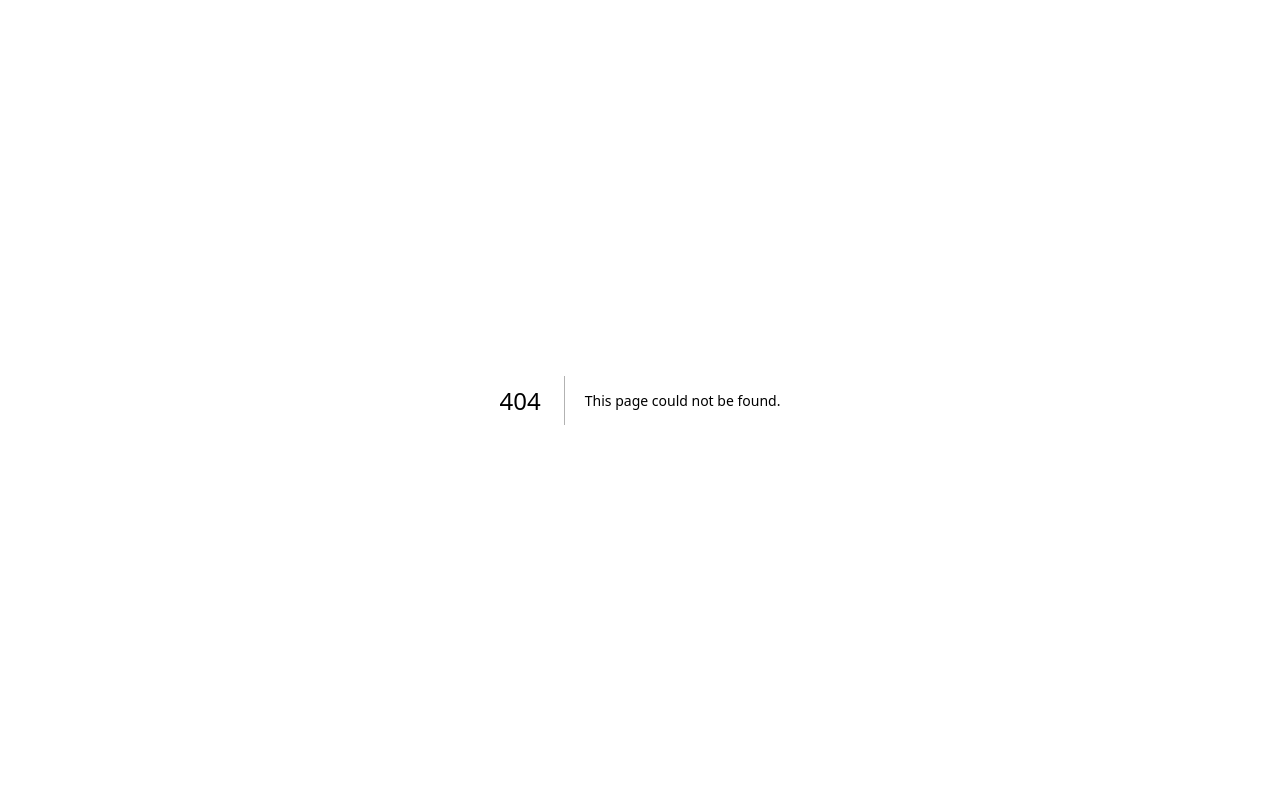
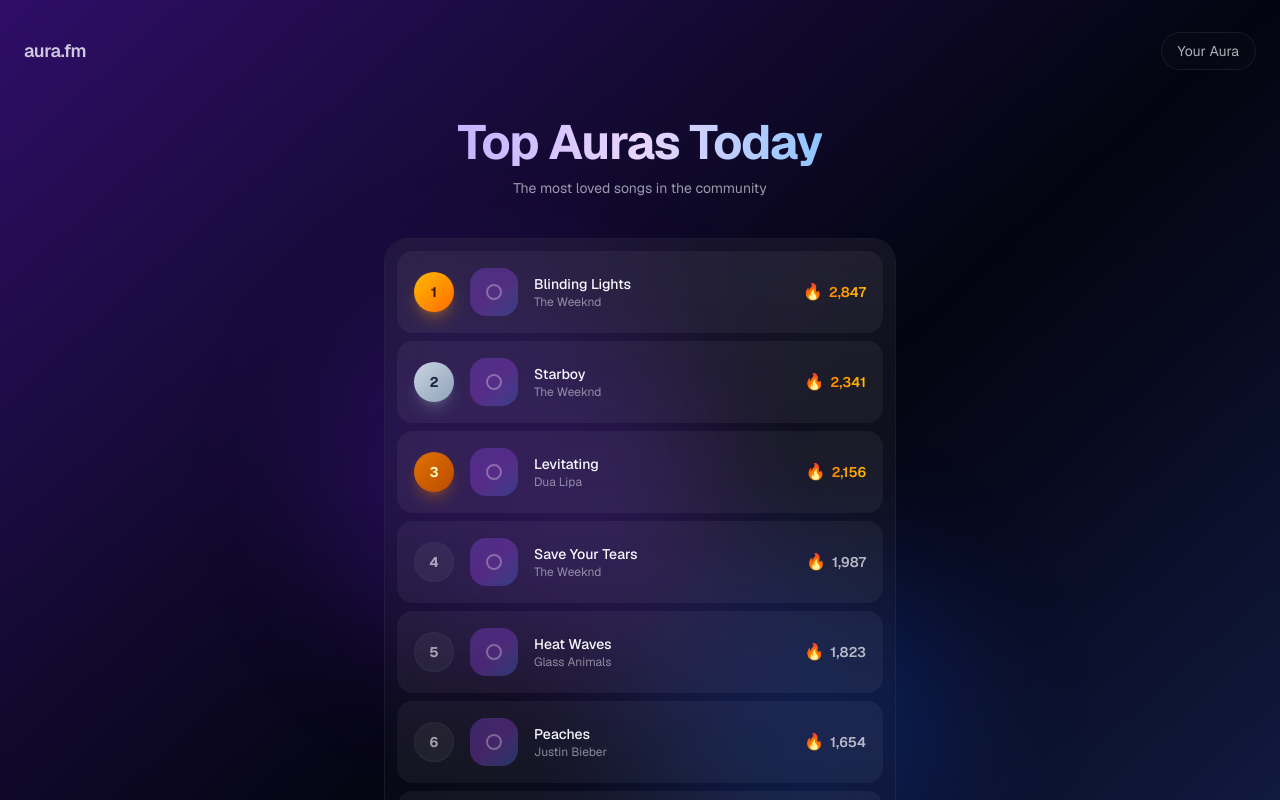
Before and after one commit to Radical11/v0-aura-fm, a Next.js app: page /leaderboard in a window 1280 px wide. Before the commit this address had no page. Shown: the top 800 px of the page. Built offline with nearby package versions, Linux system fonts and the light colour scheme.

Commit message:
feat: add leaderboard page with glassmorphism design
Implement glass design, ranked badges, and CTA for song ratings

Co-authored-by: null <98827734+Radical11@users.noreply.github.com>

```diff
--- /dev/null
+++ b/app/leaderboard/page.tsx
@@ -0,0 +1,148 @@
+"use client";
+
+import Link from "next/link";
+
+const topSongs = [
+  { rank: 1, title: "Blinding Lights", artist: "The Weeknd", fires: 2847 },
+  { rank: 2, title: "Starboy", artist: "The Weeknd", fires: 2341 },
+  { rank: 3, title: "Levitating", artist: "Dua Lipa", fires: 2156 },
+  { rank: 4, title: "Save Your Tears", artist: "The Weeknd", fires: 1987 },
+  { rank: 5, title: "Heat Waves", artist: "Glass Animals", fires: 1823 },
+  { rank: 6, title: "Peaches", artist: "Justin Bieber", fires: 1654 },
+  { rank: 7, title: "Good 4 U", artist: "Olivia Rodrigo", fires: 1542 },
+  { rank: 8, title: "Stay", artist: "The Kid LAROI", fires: 1438 },
+];
+
+export default function LeaderboardPage() {
+  return (
+    <main className="relative min-h-screen overflow-hidden bg-background">
+      {/* Gradient background */}
+      <div className="absolute inset-0 bg-gradient-to-br from-violet-950 via-background to-blue-950" />
+
+      {/* Ambient glow orbs */}
+      <div className="absolute top-1/4 left-1/4 h-96 w-96 rounded-full bg-violet-600/20 blur-3xl" />
+      <div className="absolute right-1/4 bottom-1/4 h-80 w-80 rounded-full bg-blue-600/20 blur-3xl" />
+      <div className="absolute top-1/2 left-1/2 h-64 w-64 -translate-x-1/2 -translate-y-1/2 rounded-full bg-purple-500/10 blur-3xl" />
+
+      {/* Content */}
+      <div className="relative z-10 flex min-h-screen flex-col px-6 py-8">
+        {/* Header */}
+        <header className="flex items-center justify-between">
+          <Link
+            href="/"
+            className="font-semibold text-foreground/80 text-lg tracking-tight transition-colors hover:text-foreground"
+          >
+            aura.fm
+          </Link>
+          <Link
+            href="/results"
+            className="rounded-full border border-border bg-card/50 px-4 py-2 text-foreground/70 text-sm backdrop-blur-md transition-all hover:border-primary/50 hover:text-foreground"
+          >
+            Your Aura
+          </Link>
+        </header>
+
+        {/* Main content */}
+        <div className="flex flex-1 flex-col items-center justify-center py-12">
+          {/* Title section */}
+          <div className="mb-10 text-center">
+            <h1 className="mb-3 bg-gradient-to-r from-violet-300 via-purple-200 to-blue-300 bg-clip-text font-bold text-4xl text-transparent tracking-tight md:text-5xl">
+              Top Auras Today
+            </h1>
+            <p className="text-foreground/60 text-sm">
+              The most loved songs in the community
+            </p>
+          </div>
+
+          {/* Leaderboard container */}
+          <div className="w-full max-w-lg">
+            {/* Glass container */}
+            <div className="relative rounded-3xl border border-border bg-card/40 p-2 backdrop-blur-xl md:p-3">
+              {/* Inner glow effect */}
+              <div className="absolute inset-0 rounded-3xl bg-gradient-to-b from-white/5 to-transparent" />
+
+              {/* Songs list */}
+              <div className="relative space-y-2">
+                {topSongs.map((song, index) => (
+                  <div
+                    key={song.rank}
+                    className="group relative overflow-hidden rounded-2xl border border-transparent bg-white/5 p-4 transition-all duration-300 hover:border-primary/30 hover:bg-white/10"
+                  >
+                    {/* Hover glow effect */}
+                    <div className="absolute inset-0 rounded-2xl bg-gradient-to-r from-violet-500/0 via-purple-500/0 to-blue-500/0 opacity-0 transition-opacity duration-300 group-hover:from-violet-500/10 group-hover:via-purple-500/10 group-hover:to-blue-500/10 group-hover:opacity-100" />
+
+                    <div className="relative flex items-center gap-4">
+                      {/* Rank badge */}
+                      <div
+                        className={`flex h-10 w-10 shrink-0 items-center justify-center rounded-xl font-bold text-sm ${
+                          song.rank === 1
+                            ? "bg-gradient-to-br from-amber-400 to-orange-500 text-amber-950 shadow-lg shadow-amber-500/30"
+                            : song.rank === 2
+                              ? "bg-gradient-to-br from-slate-300 to-slate-400 text-slate-800 shadow-lg shadow-slate-400/30"
+                              : song.rank === 3
+                                ? "bg-gradient-to-br from-amber-600 to-amber-700 text-amber-100 shadow-lg shadow-amber-600/30"
+                                : "border border-border bg-white/5 text-foreground/60"
+                        }`}
+                      >
+                        {song.rank}
+                      </div>
+
+                      {/* Album art placeholder */}
+                      <div className="relative h-12 w-12 shrink-0 overflow-hidden rounded-lg">
+                        <div className="absolute inset-0 bg-gradient-to-br from-violet-500/30 via-purple-500/30 to-blue-500/30" />
+                        <div className="absolute inset-0 flex items-center justify-center">
+                          <div className="h-4 w-4 rounded-full border-2 border-white/30" />
+                        </div>
+                      </div>
+
+                      {/* Song info */}
+                      <div className="min-w-0 flex-1">
+                        <h3 className="truncate font-medium text-foreground text-sm">
+                          {song.title}
+                        </h3>
+                        <p className="truncate text-foreground/50 text-xs">
+                          {song.artist}
+                        </p>
+                      </div>
+
+                      {/* Fire count */}
+                      <div className="flex shrink-0 items-center gap-1.5">
+                        <span className="text-base">🔥</span>
+                        <span
+                          className={`font-semibold text-sm ${
+                            index < 3
+                              ? "bg-gradient-to-r from-orange-400 to-amber-400 bg-clip-text text-transparent"
+                              : "text-foreground/70"
+                          }`}
+                        >
+                          {song.fires.toLocaleString()}
+                        </span>
+                      </div>
+                    </div>
+                  </div>
+                ))}
+              </div>
+            </div>
+
+            {/* Bottom action */}
+            <div className="mt-8 flex justify-center">
+              <Link
+                href="/rate"
+                className="group relative overflow-hidden rounded-full bg-gradient-to-r from-violet-600 via-purple-600 to-blue-600 px-8 py-3.5 font-medium text-white shadow-lg shadow-violet-500/25 transition-all duration-300 hover:scale-105 hover:shadow-xl hover:shadow-violet-500/30"
+              >
+                {/* Shimmer effect */}
+                <div className="absolute inset-0 -translate-x-full bg-gradient-to-r from-transparent via-white/20 to-transparent transition-transform duration-700 group-hover:translate-x-full" />
+                <span className="relative">Rate More Songs</span>
+              </Link>
+            </div>
+          </div>
+        </div>
+
+        {/* Footer */}
+        <footer className="text-center text-foreground/40 text-xs">
+          Updated every hour
+        </footer>
+      </div>
+    </main>
+  );
+}
```
